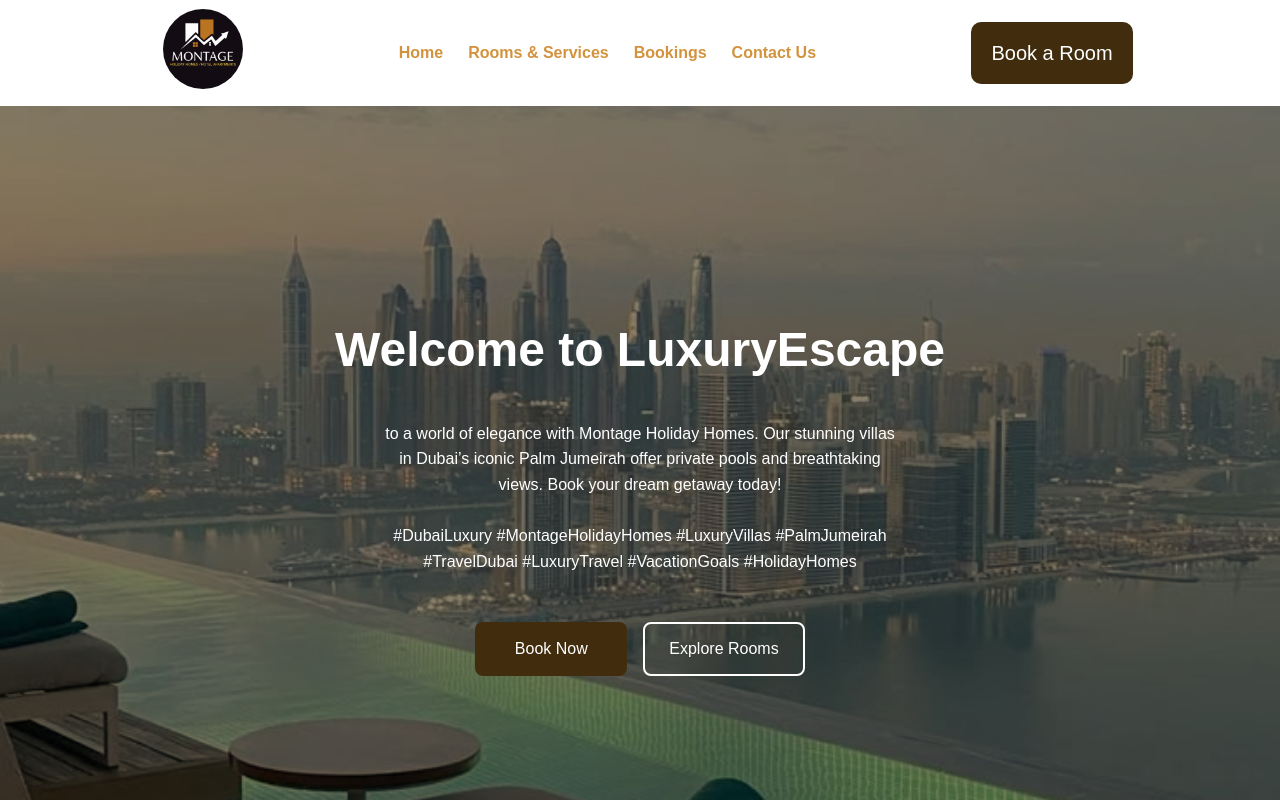
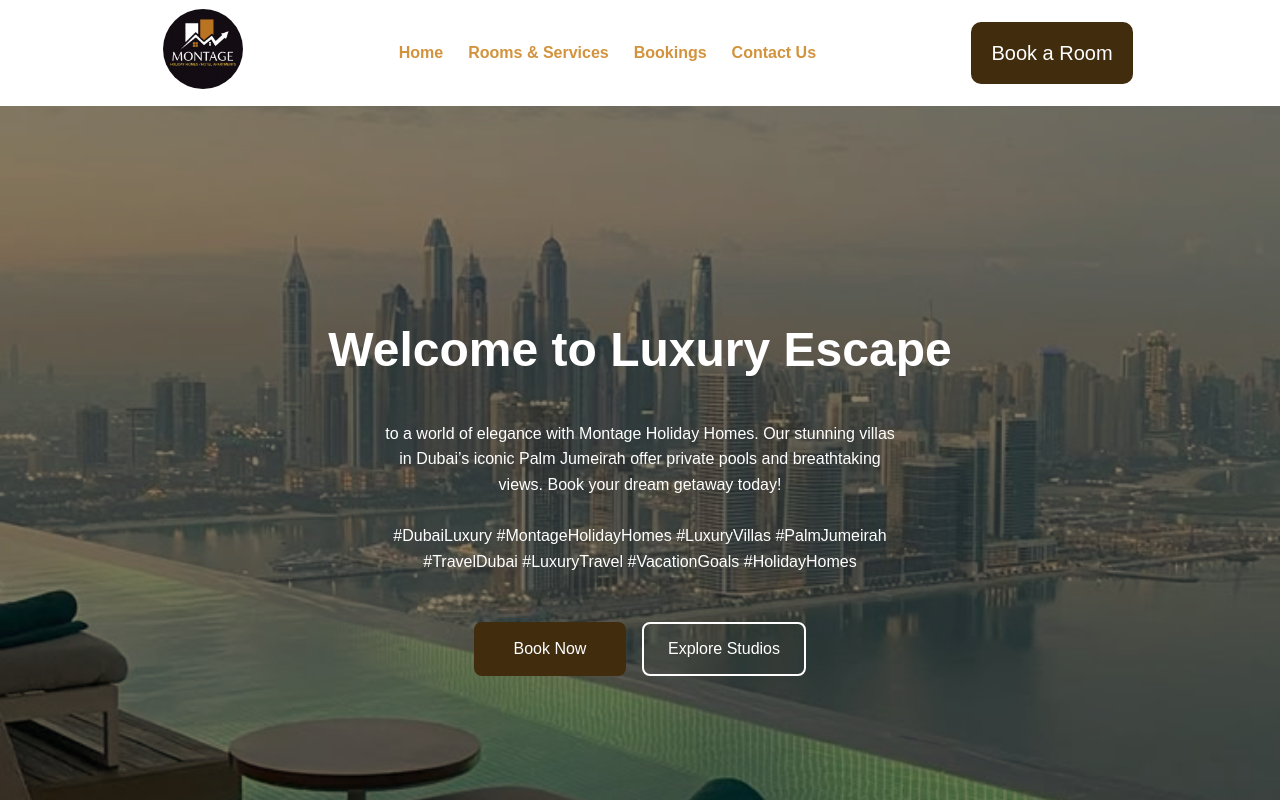
Before and after one commit to collinsolowo/Montage, a React (Vite) app: page / in a window 1280 px wide. Shown: the top 800 px of the page. Built offline with nearby package versions, Linux system fonts and the light colour scheme; a web font is replaced by a local one.

Commit message:
next commit

```diff
--- a/src/assets/styles/homepage.css
+++ b/src/assets/styles/homepage.css
@@ -1248,7 +1248,8 @@
   /* 1. Container inherits parent width/padding */
   .about-carousel {
     position: static !important;
-    width: auto !important;
+    width: 90vw !important;
+    align-self: center !important;
     max-width: none !important;
     padding: 1rem 0 !important;
     min-height: 0 !important;
@@ -1281,7 +1282,7 @@
   /* 4. Adjust typography & image size */
   .about-text h2 {
     font-size: 1.5rem !important;
-    margin-bottom: 0.75rem !important;
+    margin-bottom: 0.15rem !important;
   }
   .about-text p {
     font-size: 1rem !important;
--- a/src/pages/Homepage.jsx
+++ b/src/pages/Homepage.jsx
@@ -42,7 +42,7 @@
     },
     {
         img: '/assets/images/BG2.jpeg',   // your second image in public/assets/images
-        heading: <>Welcome to LuxuryEscape</>,
+        heading: <>Welcome to Luxury Escape</>,
         subtext: `to a world of elegance with Montage Holiday Homes. Our stunning villas in Dubai’s iconic Palm Jumeirah offer private pools and breathtaking views. Book your dream getaway today!
 
 #DubaiLuxury #MontageHolidayHomes #LuxuryVillas #PalmJumeirah #TravelDubai #LuxuryTravel #VacationGoals #HolidayHomes`,
@@ -235,7 +235,7 @@
                             <p>{s.subtext}</p>
                             <div className="btn-box">
                                 <Link to="/booking" className="book-btn">Book Now</Link>
-                                <Link to="/rooms" className="rooms-btn">Explore Rooms</Link>
+                                <Link to="/rooms" className="rooms-btn">Explore Studios</Link>
                             </div>
                         </div>
                     </div>
@@ -350,9 +350,9 @@
                     ))}
                 </div>
 
-                <a href="/rooms" className="see-more-btn">
+                <Link to="/rooms" className="see-more-btn">
                     See More Rooms &amp; Services
-                </a>
+                </Link>
             </section>
             {/* END Rooms Section */}
 
```
